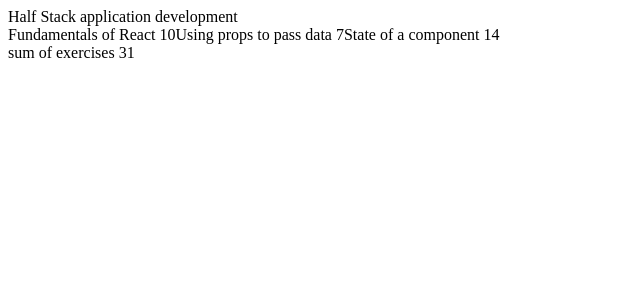
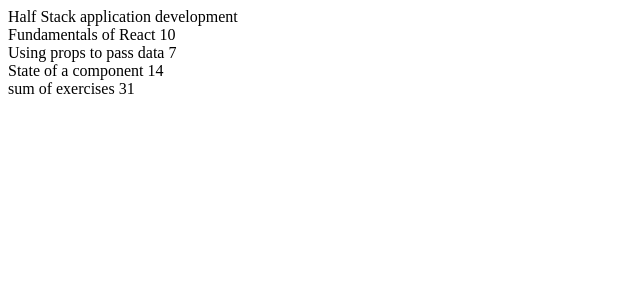
Before and after one commit to Fari-panah/modern-fullstack, a React (Vite) app in the folder part1/courseinfo/: page / in a window 1280 px wide. Shown: the top 300 px of the page, without its empty margins (0-640 px from the left). Built offline with nearby package versions, Linux system fonts and the light colour scheme.

Commit message:
part 1.2: Course Information, step 2 , added Part component

```diff
--- a/part1/courseinfo/src/App.jsx
+++ b/part1/courseinfo/src/App.jsx
@@ -9,9 +9,17 @@
 const Content = (props) => {
   return(
     <div>
-      {props.part1}  {props.exercises1}
-      {props.part2}  {props.exercises2}
-      {props.part3}  {props.exercises3}
+      <Part name = {props.part1}  exercises= {props.exercises1} />
+      <Part name = {props.part2}  exercises= {props.exercises2} />
+      <Part name = {props.part3}  exercises= {props.exercises3} />
+    </div>
+  )
+
+}
+const Part = (props) => {
+  return(
+    <div>
+      {props.name}  {props.exercises}
     </div>
   )
 
```
